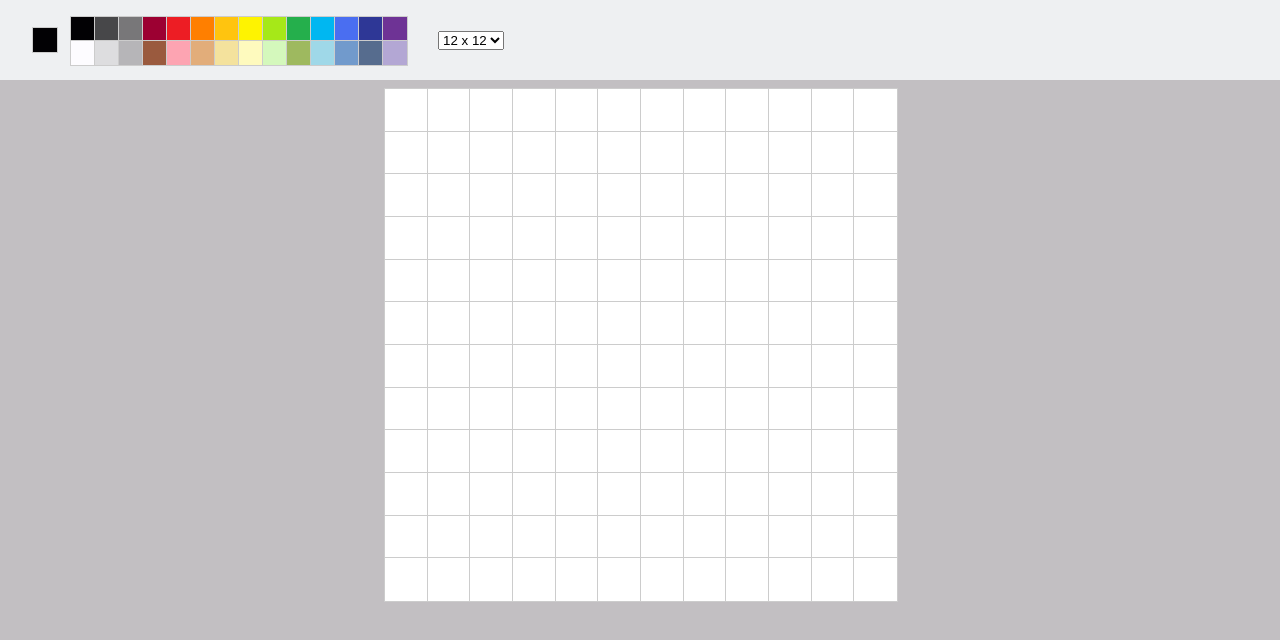
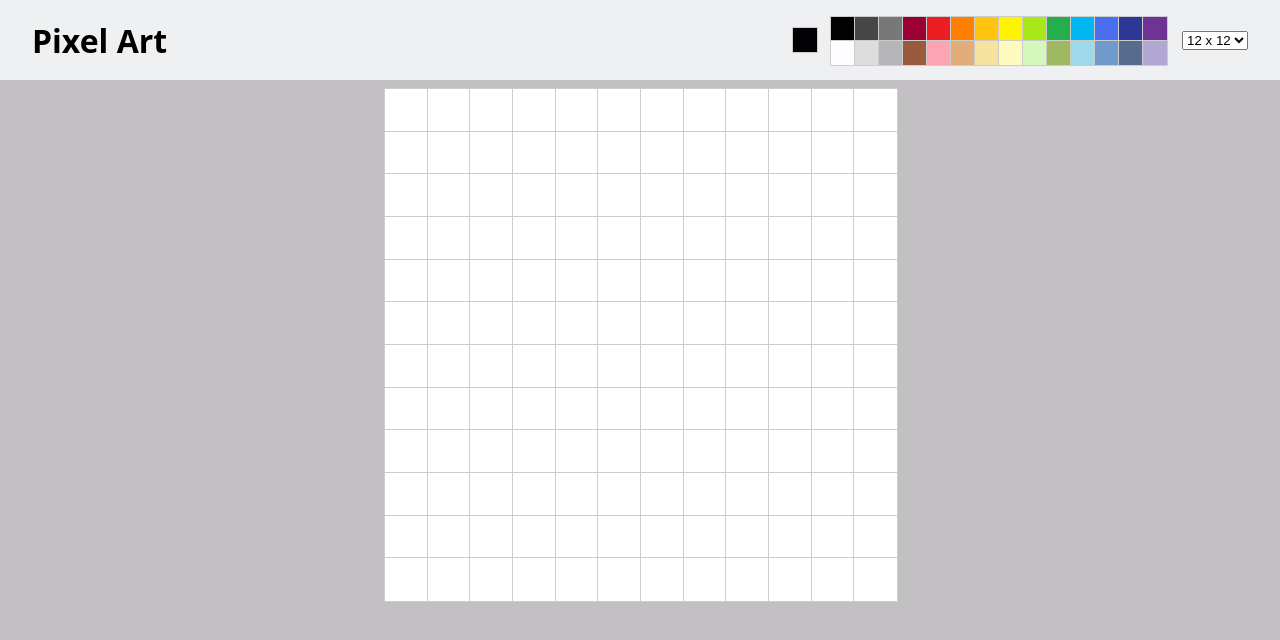
Before and after one commit to anajalvarenga/pixel-art, a Vue app: page / in a window 1280 px wide. Shown: the top 640 px of the page. Built offline with nearby package versions, Linux system fonts and the light colour scheme.

Commit message:
feat: page title

```diff
--- a/src/App.vue
+++ b/src/App.vue
@@ -1,5 +1,6 @@
 <template>
   <header>
+    <h1>Pixel Art</h1>
     <TheColorPalette />
     <TheGridSelector v-model.number="selectedGrid" />
   </header>
@@ -53,10 +54,16 @@
   justify-content: start;
   align-items: center;
   flex-wrap: wrap;
-  gap: 32px;
+  gap: 16px;
   background-color: #eef0f2;
   padding: 16px 32px;
   margin-bottom: 8px;
+}
+
+h1 {
+  font-family: system-ui, -apple-system, BlinkMacSystemFont, 'Segoe UI', Roboto, Oxygen, Ubuntu, Cantarell, 'Open Sans', 'Helvetica Neue', sans-serif;
+  margin: 0;
+  margin-right: auto;
 }
 
 .full-table {
```
